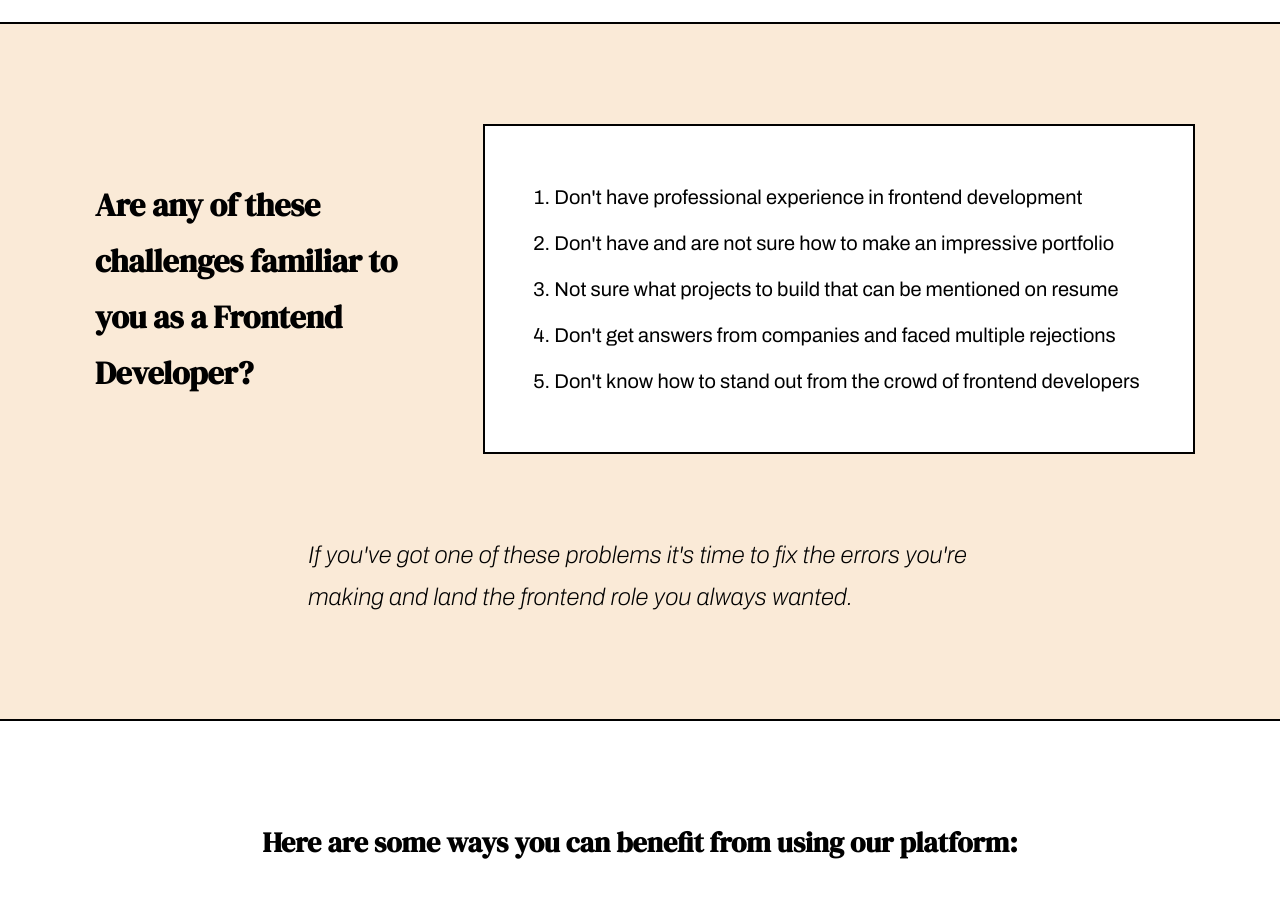
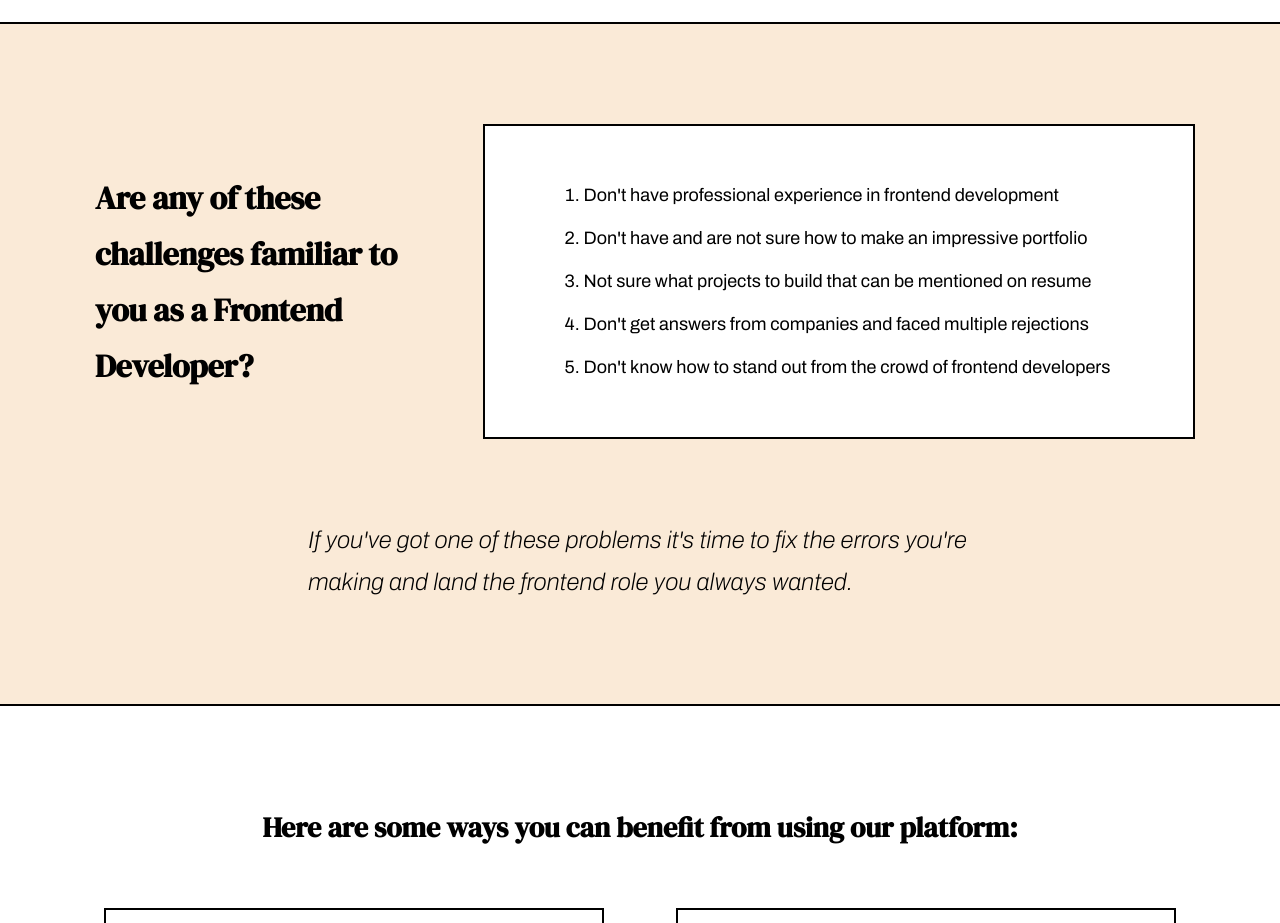
Before and after one commit to joindevforge/front-practice, a Next.js app: page / in a window 1280 px wide. Shown: the part 1200-2123 px from the top of the page. Built offline with nearby package versions, Linux system fonts and the light colour scheme.

Commit message:
fix resposiveness

```diff
--- a/components/Home1.jsx
+++ b/components/Home1.jsx
@@ -24,9 +24,9 @@ function Home1() {
           </p>
         </div>
       </div>
-      <div className=" bg-white border-y-2 pb-[6.75rem] border-black flex items-center flex-col justify-center">
+      <div className=" bg-white border-y-2 pb-[6.75rem]  border-black flex items-center flex-col justify-center">
         {/* <div className="h-[272px] w-full flex justify-between items-center flex-col "> */}
-        <p className="text-center font-DM font-[600] bg-white md:pt-[6.75rem] pt-[100px] tracking-[-1%] leading-[50px]  text-4xl">
+        <p className="text-center font-DM font-[600] pl-[20px] md:pl-0 bg-white md:pt-[6.75rem] pt-[100px] tracking-[-1%] leading-[50px]  text-4xl">
           Say goodbye to capstone projects..
         </p>
         <div className=" mt-[2.625rem] items-center flex flex-col justify-between ">
@@ -61,9 +61,9 @@ function Home1() {
               </p>
             </div>
           </div>
-          <div className=" md:max-w-[712px] w-full flex items-center justify-center mx-[20px] flex-[100%] h-full bg-white border-2 border-black">
-            <div className="max-w-[712px] min-w-[700px]  flex items-center h-full justify-center">
-              <ul className="list-decimal  text-[1.25rem] font-Archivo font-[400] py-[20px]  px-[20px] ml-4   md:py-[2.5rem]">
+          <div className=" md:max-w-[712px]  mx-[20px] md:w-full flex items-center justify-center  flex-[100%] h-full bg-white border-2 border-black">
+            <div className="md:max-w-[712px]  flex items-center h-full justify-center">
+              <ul className="list-decimal  text-[1.125rem] font-Archivo font-[400] py-[20px]  px-[20px] ml-4   md:py-[2.5rem]">
                 <li className="mb-4 pt-4">
                   {" "}
                   Don&apos;t have professional experience in frontend
```
